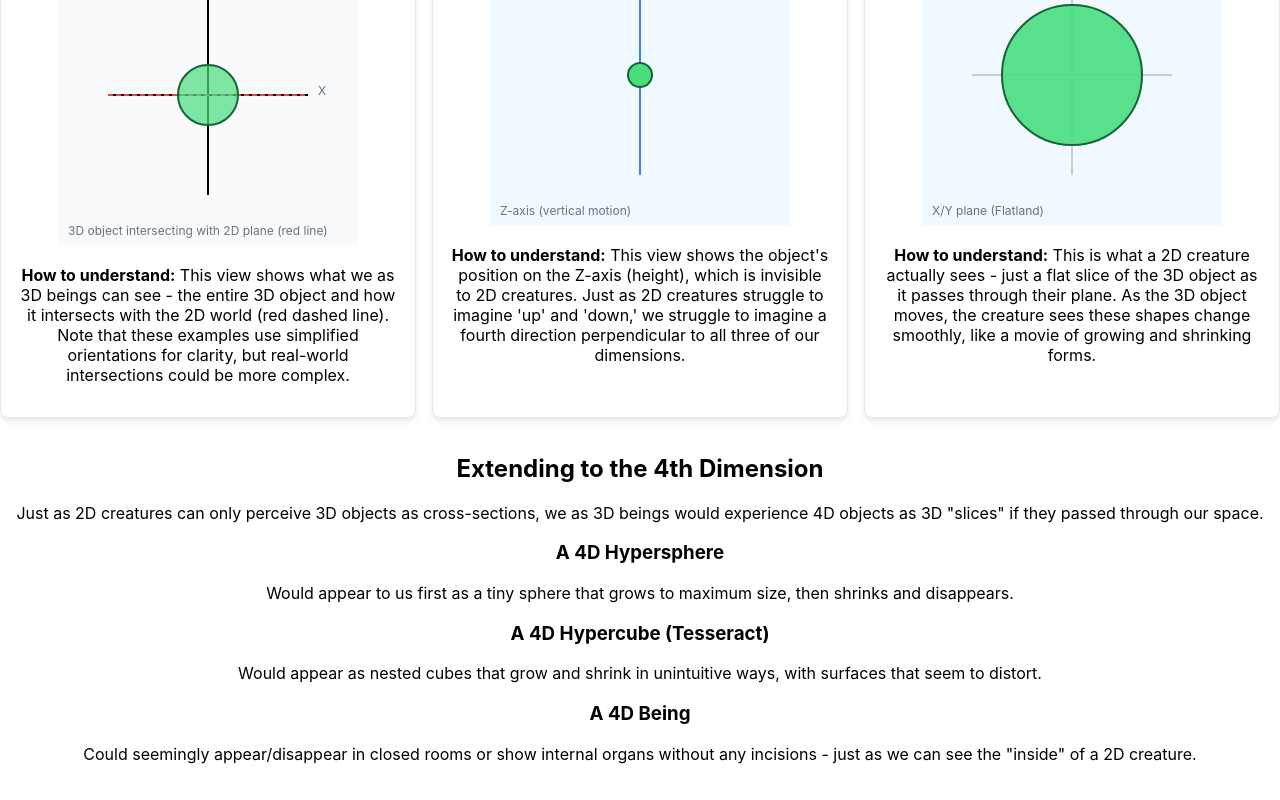
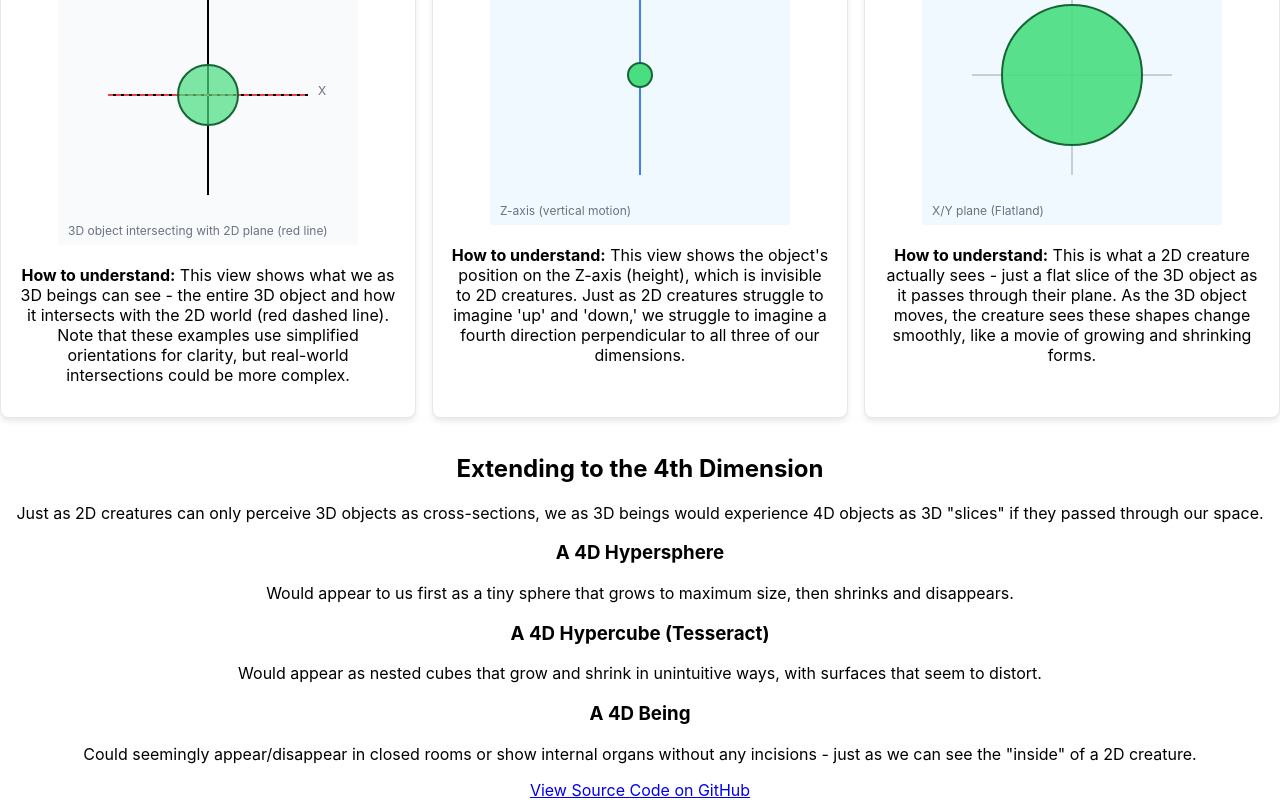
Before and after one commit to mithunmanohar/dimensional-perspectives, a React (Create React App) app: page / in a window 1280 px wide. Shown: the part 512-1312 px from the top of the page. Built offline with nearby package versions, Linux system fonts and the light colour scheme.

Commit message:
Updated panel layout to horizontal alignment

```diff
--- a/src/components/DimensionalPerspectives.js
+++ b/src/components/DimensionalPerspectives.js
@@ -645,6 +645,18 @@ const DimensionalPerspectives = () => {
           </div>
         </div>
       </div>
+
+      {/* Source code link - Added as requested */}
+      <div className="mt-6 text-center">
+        <a
+          href="https://github.com/mithunmanohar/dimensional-perspectives"
+          className="text-blue-600 hover:text-blue-800 underline font-medium"
+          target="_blank"
+          rel="noopener noreferrer"
+        >
+          View Source Code on GitHub
+        </a>
+      </div>
     </div>
   );
 };
```
